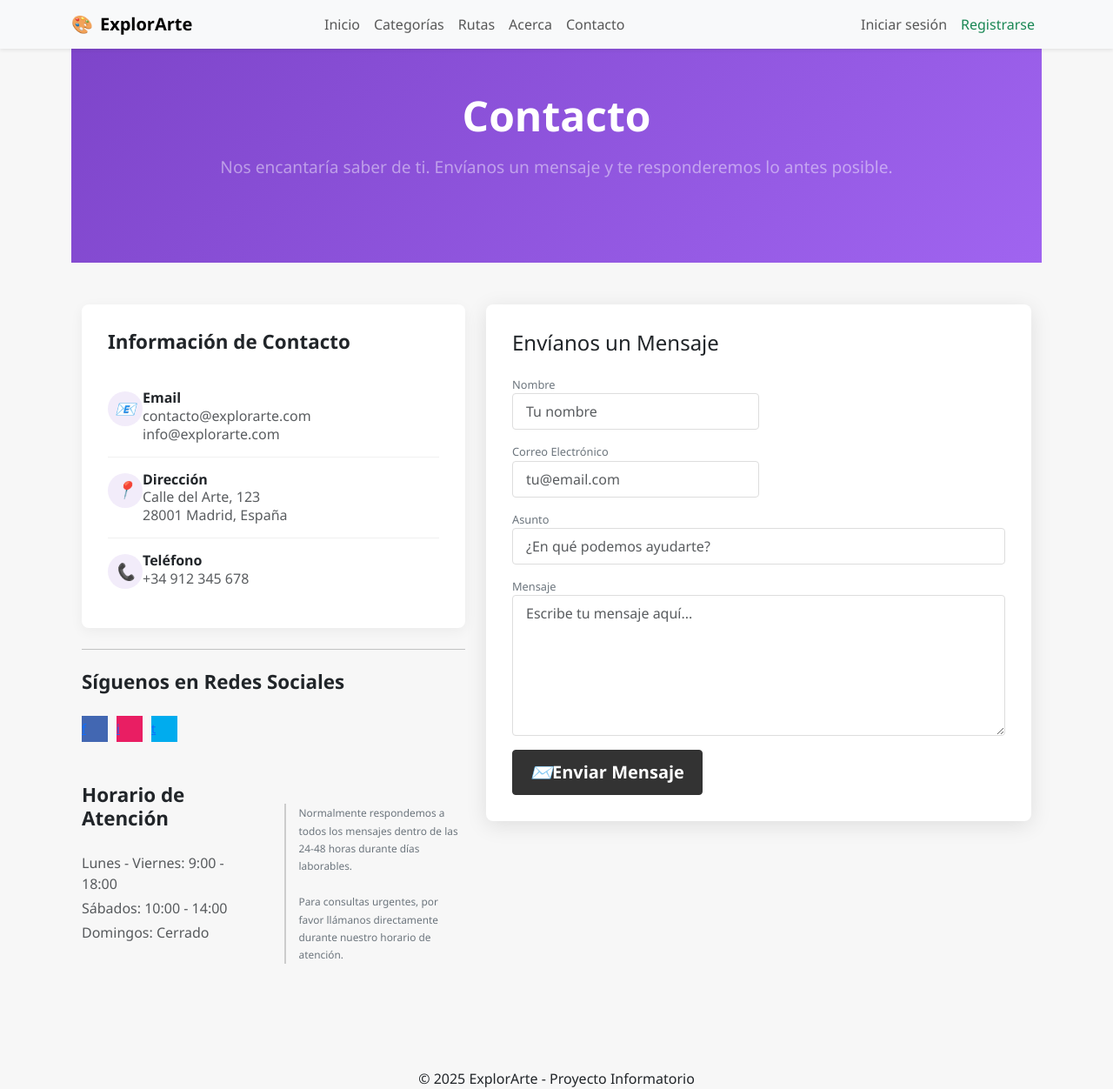
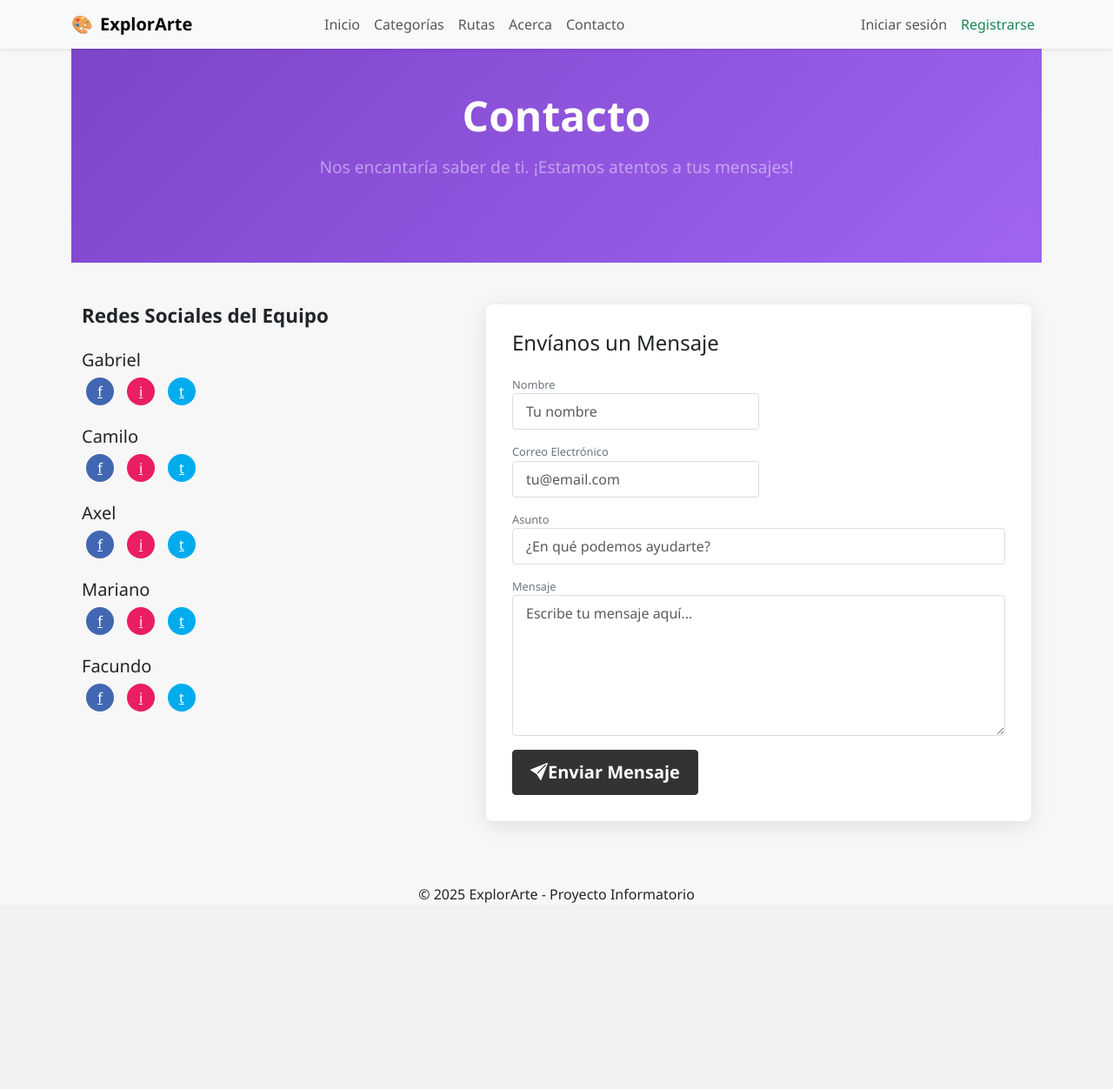
Before and after one commit to CamiloD2212/ExplorArte-Informatorio2025, a Django app: page /contacto/ in a window 1280 px wide. Shown: the whole page at 87% size. After the commit the page ends 1038 px from the top, so only its background shows below. Run offline with Django 5.2, Linux system fonts and the light colour scheme.

Commit message:
contacto actualizado

```diff
--- a/ExplorArte/static/css/estilos.css
+++ b/ExplorArte/static/css/estilos.css
@@ -179,3 +179,37 @@ a.social-icon:nth-child(3) { background-color: var(--color-blue) !important; }
 @media (max-width: 767px) {
   #map { height: 250px; }
 }
+
+/* --- Mejoras para el CONTACTO --- */
+
+/* Alineación consistente */
+.informacion-contacto {
+    background-color: white !important;
+    border-radius: 8px !important;
+    box-shadow: 0 4px 15px rgba(0,0,0,0.05) !important;
+    padding: 25px !important;
+}
+
+/* Espacio entre redes del equipo */
+.contacto-item {
+    display: flex;
+    align-items: center;
+    padding: 10px 0 !important;
+    border-bottom: 1px solid #eee !important;
+}
+.contacto-item:last-child {
+    border-bottom: none !important;
+}
+
+/* Iconos de redes */
+.social-icon {
+    width: 32px !important;
+    height: 32px !important;
+    line-height: 32px !important;
+    border-radius: 50% !important;
+    display: inline-block;
+    text-align: center;
+    font-size: 1rem !important;
+    color: #fff !important;
+    margin-left: 5px;
+}
--- a/ExplorArte/templates/base.html
+++ b/ExplorArte/templates/base.html
@@ -5,6 +5,8 @@
     <meta charset="utf-8">
     <meta name="viewport" content="width=device-width, initial-scale=1">
     <title>{% block title %}ExplorArte{% endblock %}</title>
+    <link rel="stylesheet"
+      href="https://cdn.jsdelivr.net/npm/bootstrap-icons@1.11.1/font/bootstrap-icons.css">
 
     <!-- Bootstrap CSS (CDN) -->
     <link href="https://cdn.jsdelivr.net/npm/bootstrap@5.3.2/dist/css/bootstrap.min.css" rel="stylesheet">
--- a/ExplorArte/templates/contacto.html
+++ b/ExplorArte/templates/contacto.html
@@ -6,49 +6,23 @@
     <header class="contacto-header-bg py-5 mb-5">
         <div class="container text-center">
             <h1 class="display-4 text-white font-weight-bold mb-3">Contacto</h1>
-            <p class="lead text-white-50">Nos encantaría saber de ti. Envíanos un mensaje y te responderemos lo antes posible.</p>
+            <p class="lead text-white-50">Nos encantaría saber de ti. ¡Estamos atentos a tus mensajes!</p>
         </div>
     </header>
 
     <div class="container my-5">
         <div class="row">
 
+            <!-- ===================== -->
+            <!-- COLUMNA IZQUIERDA -->
+            <!-- ===================== -->
             <div class="col-lg-5 mb-5">
 
-                <section class="informacion-contacto card-light-style p-4">
-                    <h2 class="h4 mb-4 title-contacto-left">Información de Contacto</h2>
+                <h3 class="h5 mb-4 title-contacto-left">Redes Sociales del Equipo</h3>
 
-                    <div class="contacto-item d-flex align-items-start mb-3">
-                        <div class="icono-contacto-xl-container mr-3"><i class="icono-contacto-xl">📧</i></div>
-                        <div class="detalle-contacto">
-                            <p class="mb-0 text-dark font-weight-bold">Email</p>
-                            <p class="mb-0 text-muted">contacto@explorarte.com</p>
-                            <p class="mb-0 text-muted">info@explorarte.com</p>
-                        </div>
-                    </div>
-
-                    <div class="contacto-item d-flex align-items-start mb-3">
-                        <div class="icono-contacto-xl-container mr-3"><i class="icono-contacto-xl">📍</i></div>
-                        <div class="detalle-contacto">
-                            <p class="mb-0 text-dark font-weight-bold">Dirección</p>
-                            <p class="mb-0 text-muted">Calle del Arte, 123</p>
-                            <p class="mb-0 text-muted">28001 Madrid, España</p>
-                        </div>
-                    </div>
-
-                    <div class="contacto-item d-flex align-items-start mb-4">
-                        <div class="icono-contacto-xl-container mr-3"><i class="icono-contacto-xl">📞</i></div>
-                        <div class="detalle-contacto">
-                            <p class="mb-0 text-dark font-weight-bold">Teléfono</p>
-                            <p class="mb-0 text-muted">+34 912 345 678</p>
-                        </div>
-                    </div>
-                </section>
-
-                <hr class="my-4 hr-contacto">
-
-                <section class="mb-5">
-                    <h3 class="h5 mb-3 title-contacto-left">Síguenos en Redes Sociales</h3>
+                <!-- Miembros -->
+                <section class="mb-4">
+                    <h5 class="font-weight-bold mb-2">Gabriel</h5>
                     <div class="d-flex">
                         <a href="#" class="social-icon mr-3">f</a>
                         <a href="#" class="social-icon mr-3">i</a>
@@ -56,31 +30,47 @@
                     </div>
                 </section>
 
-                <div class="row horario-grid">
-                    <div class="col-lg-6 col-md-6 col-sm-12">
-                        <section class="horario-atencion-section">
-                            <h3 class="h5 mb-3 title-contacto-left">Horario de Atención</h3>
-                            <div class="horario-detalle">
-                                <p class="mb-1 text-muted">Lunes - Viernes: 9:00 - 18:00</p>
-                                <p class="mb-1 text-muted">Sábados: 10:00 - 14:00</p>
-                                <p class="mb-4 text-muted">Domingos: Cerrado</p>
-                            </div>
-                        </section>
+                <section class="mb-4">
+                    <h5 class="font-weight-bold mb-2">Camilo</h5>
+                    <div class="d-flex">
+                        <a href="#" class="social-icon mr-3">f</a>
+                        <a href="#" class="social-icon mr-3">i</a>
+                        <a href="#" class="social-icon">t</a>
                     </div>
+                </section>
 
-                    <div class="col-lg-6 col-md-6 col-sm-12 d-flex align-items-end">
-                        <div class="nota-horario text-left">
-                            <small class="text-secondary">
-                                Normalmente respondemos a todos los mensajes dentro de las 24-48 horas durante días laborables.
-                                <br><br>
-                                Para consultas urgentes, por favor llámanos directamente durante nuestro horario de atención.
-                            </small>
-                        </div>
+                <section class="mb-4">
+                    <h5 class="font-weight-bold mb-2">Axel</h5>
+                    <div class="d-flex">
+                        <a href="#" class="social-icon mr-3">f</a>
+                        <a href="#" class="social-icon mr-3">i</a>
+                        <a href="#" class="social-icon">t</a>
                     </div>
-                </div>
+                </section>
+
+                <section class="mb-4">
+                    <h5 class="font-weight-bold mb-2">Mariano</h5>
+                    <div class="d-flex">
+                        <a href="#" class="social-icon mr-3">f</a>
+                        <a href="#" class="social-icon mr-3">i</a>
+                        <a href="#" class="social-icon">t</a>
+                    </div>
+                </section>
+
+                <section class="mb-4">
+                    <h5 class="font-weight-bold mb-2">Facundo</h5>
+                    <div class="d-flex">
+                        <a href="#" class="social-icon mr-3">f</a>
+                        <a href="#" class="social-icon mr-3">i</a>
+                        <a href="#" class="social-icon">t</a>
+                    </div>
+                </section>
 
             </div>
 
+            <!-- ===================== -->
+            <!-- COLUMNA DERECHA -->
+            <!-- ===================== -->
             <div class="col-lg-7">
                 <section class="card-formulario p-4 p-lg-5">
                     <h2 class="h4 mb-4 font-weight-bold">Envíanos un Mensaje</h2>
@@ -110,13 +100,15 @@
                         </div>
 
                         <div class="d-flex justify-content-start">
-                            <button class="btn btn-purple btn-lg btn-enviar-custom" type="submit">
-                                <i class="mr-2">✉️</i> Enviar Mensaje
-                            </button>
+                           <button class="btn btn-purple btn-lg btn-enviar-custom" type="submit">
+                               <i class="bi bi-send-fill mr-2"></i>  Enviar Mensaje
+                           </button>
+
                         </div>
                     </form>
                 </section>
             </div>
+
         </div>
     </div>
 </main>
```
